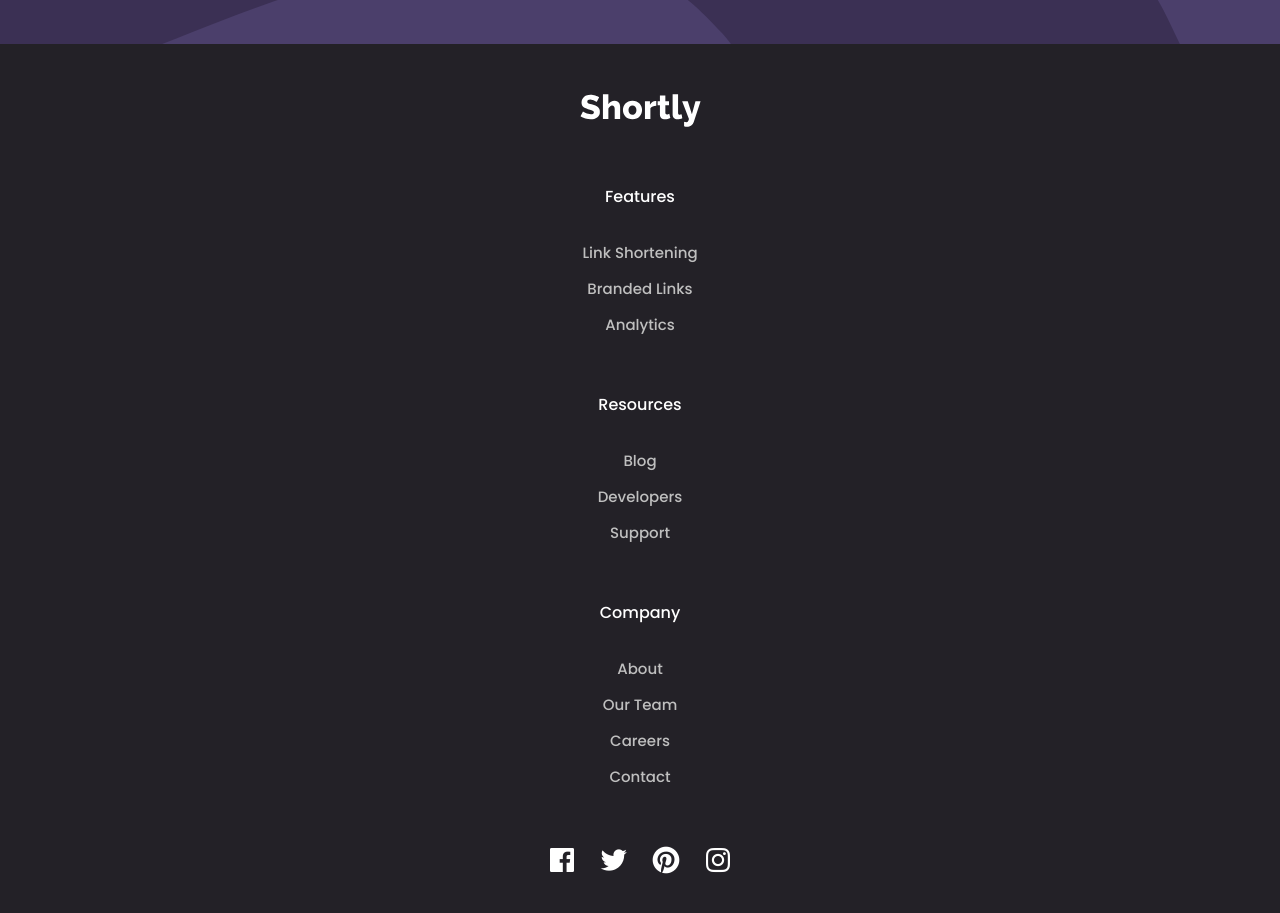
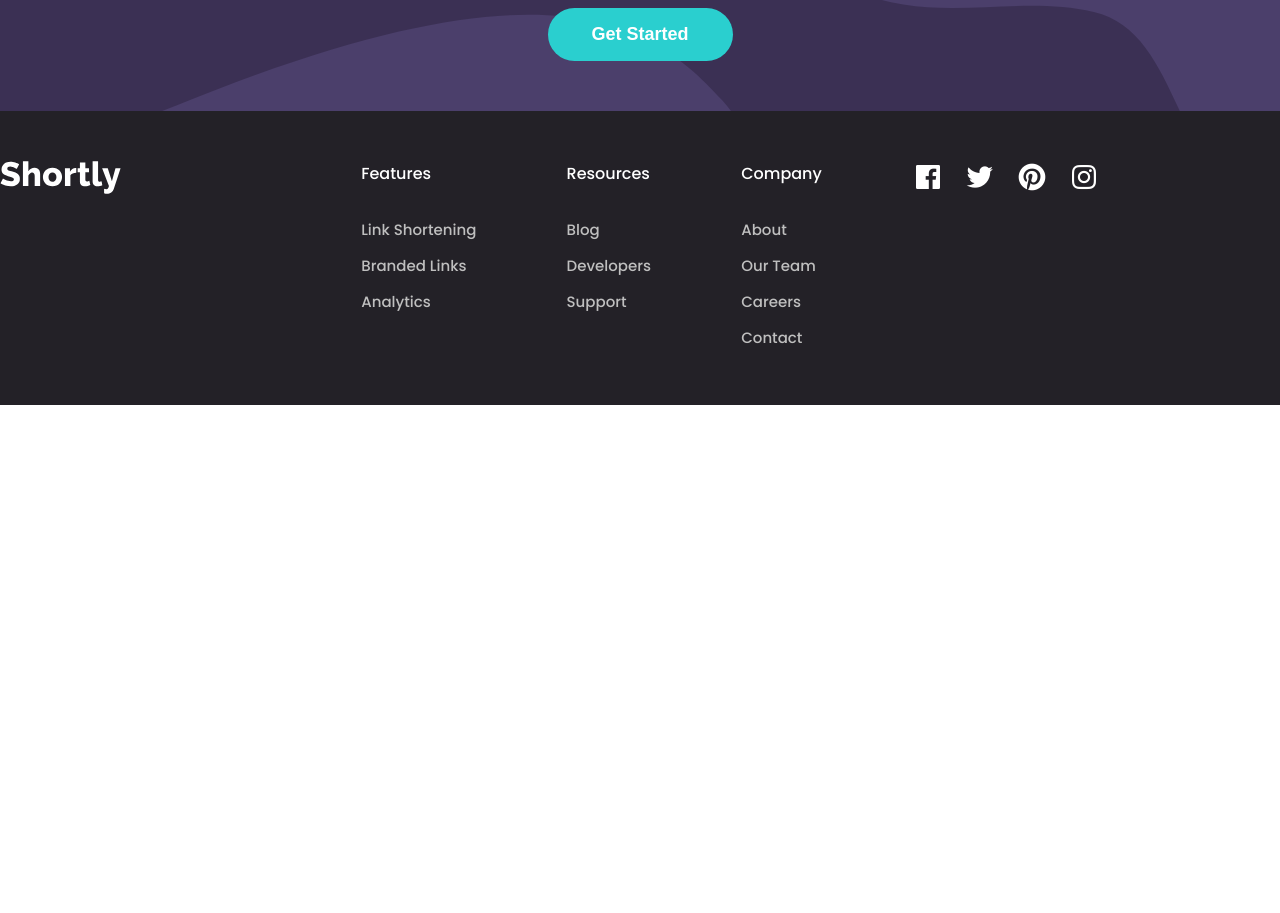
Before and after one commit to Gaston-Recalde/shortly-url, a plain HTML site: page index.html in a window 1280 px wide. Shown: the part 1653-2566 px from the top of the page. After the commit the page ends 2058 px from the top, so only its background shows below. Drawn offline with nearby package versions, Linux system fonts and the light colour scheme.

Commit message:
Footer desktop añadido

```diff
--- a/sass/_media1024px.scss
+++ b/sass/_media1024px.scss
@@ -103,6 +103,7 @@
             &__h1{
                 color: $very-dark-blue;
                 font-size: 52px;
+                max-width: 50%;
                 line-height: 1.2;
                 margin-bottom: 15px;
             }
@@ -203,64 +204,19 @@
     }
 
     .footer{
-        background-color: $very-dark-violet;
-        padding: 50px 0;
 
         &__container{
-            display: flex;
-            flex-direction: column;
-            align-items: center;
-            justify-content: center;
-            gap: 50px;
-            text-align: center;
+            flex-direction: row;
+            align-items: flex-start;
+            justify-content: space-between;
+            text-align: left;
+            width: 90%;
+            max-width: 1100px;
 
             &__logo{
-
-                img{
-                    filter: brightness(10);
-                }
+                margin-right: 130px;
             }
 
-            &__links{
-
-                .link__title{
-                    color: #fff;
-                    margin-bottom: 25px;
-                    font-size: 16px;
-                }
-
-                ul{
-                    line-height: 2;
-
-                    li{
-
-                        a{
-                            color: $gray;
-                            font-size: 15px;
-
-                            &:hover{
-                                color: $cyan;
-                                cursor: pointer;
-                            }
-                        }
-                    }
-                }
-            }
-
-            &__socials{
-                display: flex;
-                gap: 20px;
-
-                i{
-                    color: #fff;
-                    font-size: 32px;
-
-                    &:hover{
-                        color: $cyan;
-                        cursor: pointer;
-                    }
-                }
-            }
         }
     }
 }
--- a/sass/_media1200px.scss
+++ b/sass/_media1200px.scss
@@ -14,4 +14,12 @@
         }
 
     }
+
+    .footer{
+        &__container{
+            &__logo{
+                margin-right: 150px;
+            }
+        }
+    }
 }
```
Also changed, not shown: css/style.css, 1 other file.
